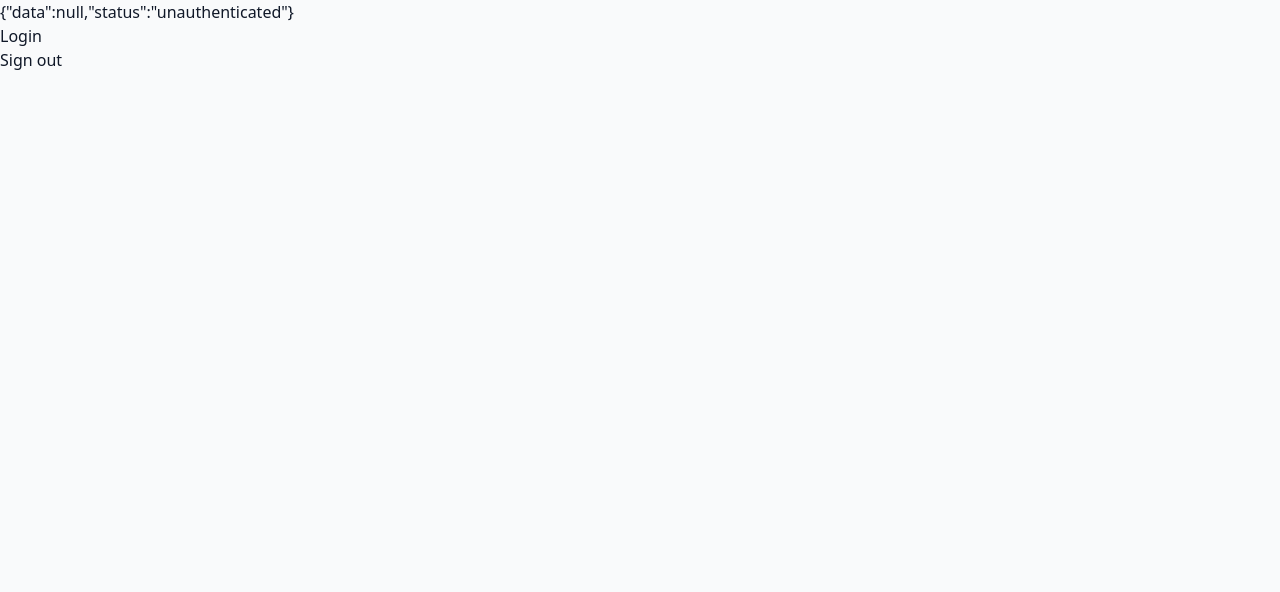
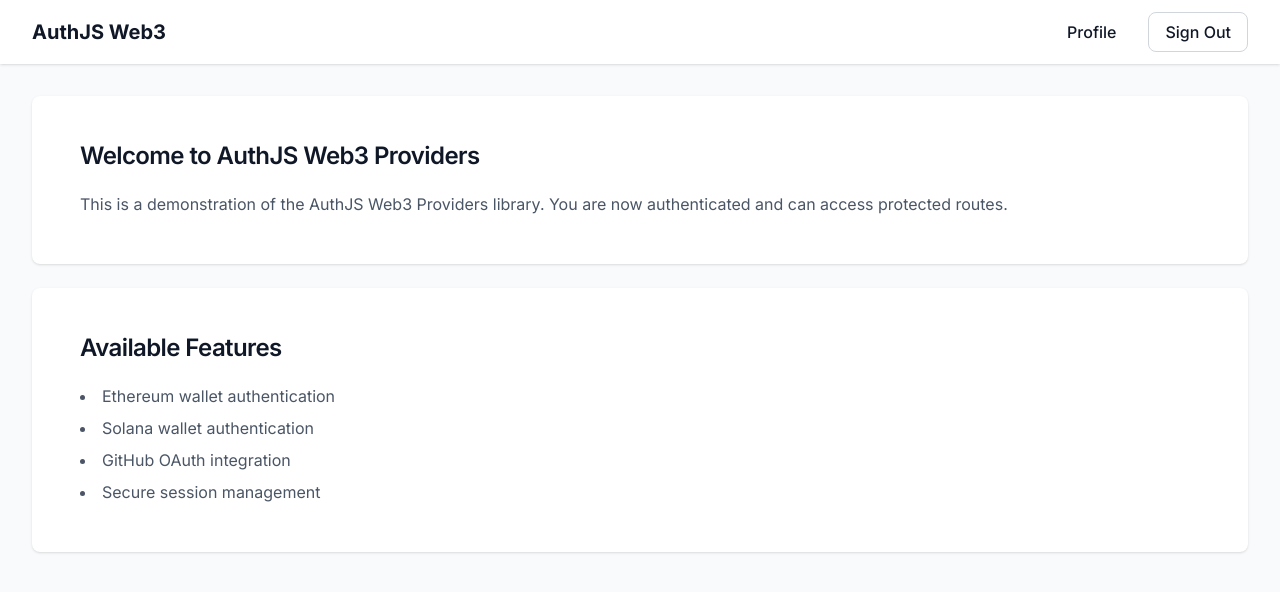
Before and after one commit to palsergech/authjs-web3-providers, a Next.js app in the folder examples/authjs-web3-example-nextjs/: page / in a window 1280 px wide. Shown: the top 592 px of the page. Built offline with nearby package versions, Linux system fonts and the light colour scheme; no server answers.

Commit message:
add protected page example

```diff
--- /dev/null
+++ b/examples/authjs-web3-example-nextjs/src/app/(protected)/layout.tsx
@@ -0,0 +1,36 @@
+import { Button } from '@/components/ui/Button'
+import Link from 'next/link'
+
+export default function ProtectedLayout({
+  children,
+}: {
+  children: React.ReactNode
+}) {
+  return (
+    <div className="min-h-screen bg-gray-50">
+      {/* Header */}
+      <header className="bg-white shadow-sm">
+        <div className="max-w-7xl mx-auto px-4 sm:px-6 lg:px-8">
+          <div className="flex justify-between h-16 items-center">
+            <Link href="/" className="flex items-center">
+              <span className="text-xl font-bold text-gray-900">AuthJS Web3</span>
+            </Link>
+            <div className="flex items-center space-x-4">
+              <Link href="/profile">
+                <Button variant="ghost">Profile</Button>
+              </Link>
+              <Link href="/api/auth/signout">
+                <Button variant="outline">Sign Out</Button>
+              </Link>
+            </div>
+          </div>
+        </div>
+      </header>
+
+      {/* Main Content */}
+      <main className="max-w-7xl mx-auto px-4 sm:px-6 lg:px-8 py-8">
+        {children}
+      </main>
+    </div>
+  )
+}
--- /dev/null
+++ b/examples/authjs-web3-example-nextjs/src/app/(protected)/page.tsx
@@ -0,0 +1,34 @@
+'use client'
+
+import { Card, CardHeader, CardTitle, CardContent } from '@/components/ui/Card'
+
+export default function HomePage() {
+  return (
+    <div className="space-y-6">
+      <Card>
+        <CardHeader>
+          <CardTitle>Welcome to AuthJS Web3 Providers</CardTitle>
+        </CardHeader>
+        <CardContent>
+          <p className="text-gray-600">
+            This is a demonstration of the AuthJS Web3 Providers library. You are now authenticated and can access protected routes.
+          </p>
+        </CardContent>
+      </Card>
+
+      <Card>
+        <CardHeader>
+          <CardTitle>Available Features</CardTitle>
+        </CardHeader>
+        <CardContent>
+          <ul className="list-disc list-inside space-y-2 text-gray-600">
+            <li>Ethereum wallet authentication</li>
+            <li>Solana wallet authentication</li>
+            <li>GitHub OAuth integration</li>
+            <li>Secure session management</li>
+          </ul>
+        </CardContent>
+      </Card>
+    </div>
+  )
+}
--- /dev/null
+++ b/examples/authjs-web3-example-nextjs/src/app/(protected)/profile/page.tsx
@@ -0,0 +1,52 @@
+'use client'
+
+import { useSession } from 'next-auth/react'
+import { Card, CardHeader, CardTitle, CardContent } from '@/components/ui/Card'
+
+export default function ProfilePage() {
+  const { data: session } = useSession()
+
+  if (!session?.user) {
+    return null
+  }
+
+  return (
+    <Card>
+      <CardHeader>
+        <CardTitle>Profile</CardTitle>
+      </CardHeader>
+      <CardContent>
+        <div className="mb-6">
+          <h3 className="text-sm font-medium text-gray-500 mb-2">Session Data</h3>
+          <textarea
+            className="w-full h-32 p-2 text-sm font-mono bg-gray-50 border border-gray-200 rounded-md"
+            value={JSON.stringify(session, null, 2)}
+            readOnly
+          />
+        </div>
+        <div className="space-y-4">
+          {session.user.provider === 'github' && (
+            <>
+              <div>
+                <h3 className="text-sm font-medium text-gray-500">Username</h3>
+                <p className="mt-1 text-sm text-gray-900">{session.user.username}</p>
+              </div>
+              <div>
+                <h3 className="text-sm font-medium text-gray-500">Email</h3>
+                <p className="mt-1 text-sm text-gray-900">{session.user.email}</p>
+              </div>
+            </>
+          )}
+          {session.user.provider === 'siwe-csrf' && (
+            <div>
+              <h3 className="text-sm font-medium text-gray-500">Address</h3>
+              <p className="mt-1 text-sm font-mono text-gray-900">
+                {session.user.address}
+              </p>
+            </div>
+          )}
+        </div>
+      </CardContent>
+    </Card>
+  )
+}
--- a/examples/authjs-web3-example-nextjs/src/app/layout.tsx
+++ b/examples/authjs-web3-example-nextjs/src/app/layout.tsx
@@ -1,34 +1,24 @@
 import type { Metadata } from "next";
-import { Geist, Geist_Mono } from "next/font/google";
+import { Inter } from "next/font/google";
 import "./globals.css";
 import React from "react";
 import NextAuthProvider from "@/providers/NextAuthSessionProvider";
 
-const geistSans = Geist({
-  variable: "--font-geist-sans",
-  subsets: ["latin"],
-});
-
-const geistMono = Geist_Mono({
-  variable: "--font-geist-mono",
-  subsets: ["latin"],
-});
+const inter = Inter({ subsets: ["latin"] });
 
 export const metadata: Metadata = {
-  title: "Create Next App",
-  description: "Generated by create next app",
+  title: "AuthJS Web3 Providers",
+  description: "A powerful authentication solution for Web3 applications",
 };
 
 export default function RootLayout({
   children,
-}: Readonly<{
-  children: React.ReactNode;
-}>) {
+}: {
+  children: React.ReactNode
+}) {
   return (
     <html lang="en">
-      <body
-        className={`${geistSans.variable} ${geistMono.variable} antialiased`}
-      >
+      <body className={inter.className}>
         <NextAuthProvider>
           {children}
         </NextAuthProvider>
--- a/examples/authjs-web3-example-nextjs/src/app/page.tsx
+++ /dev/null
@@ -1,3 +0,0 @@
-import Home from "../components/Home";
-
-export default Home
--- a/examples/authjs-web3-example-nextjs/src/components/SignIn/index.tsx
+++ b/examples/authjs-web3-example-nextjs/src/components/SignIn/index.tsx
@@ -2,8 +2,8 @@
 
 import { signIn } from "next-auth/react"
 import Link from "next/link"
-import { Card, CardContent, CardHeader, CardTitle } from "../ui/Card"
-import { Button } from "../ui/Button"
+import { Card, CardContent, CardHeader, CardTitle } from "@/components/ui/Card"
+import { Button } from "@/components/ui/Button"
 
 export default function SignIn() {
   return (
```
